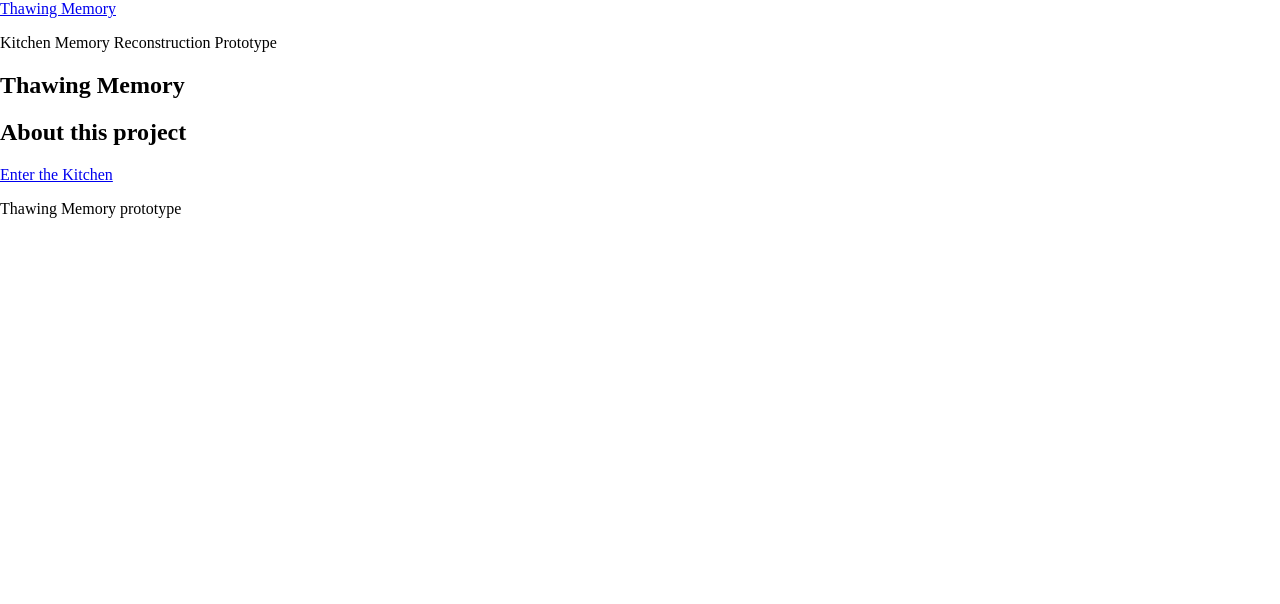
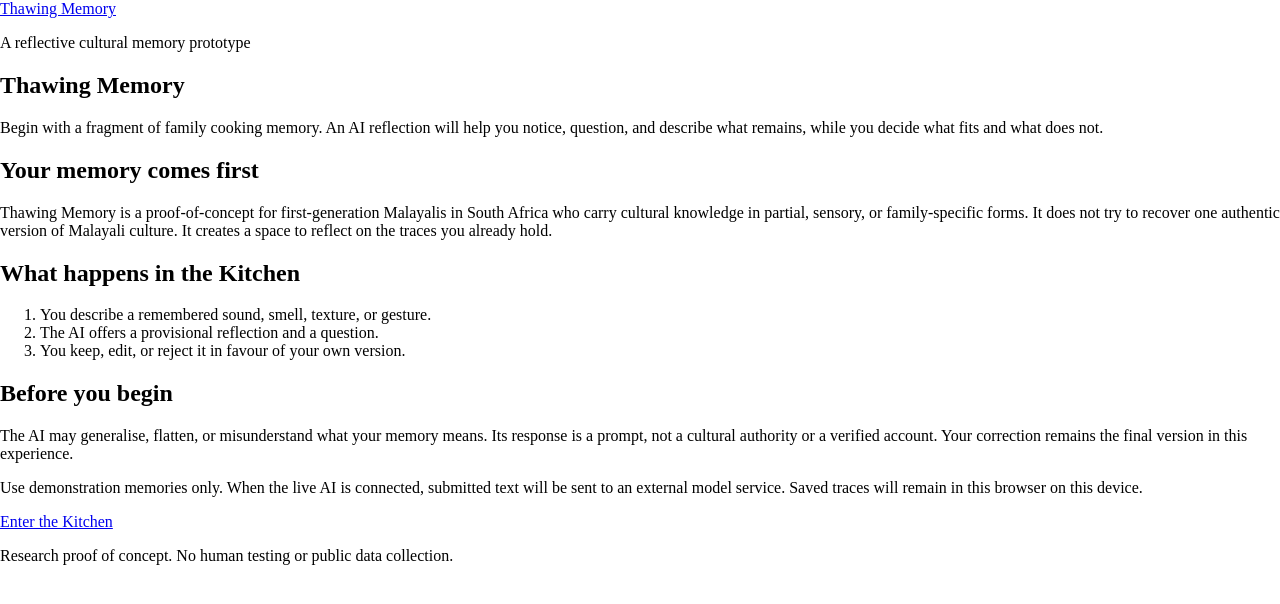
Before and after one commit to Wandering-Wind/ThawingMemory, a React (Vite) app: page / in a window 1280 px wide. Shown: the top 604 px of the page. Built offline with nearby package versions, Linux system fonts and the light colour scheme.

Commit message:
Home page excerpt

```diff
--- a/src/pages/Home/HomePage.jsx
+++ b/src/pages/Home/HomePage.jsx
@@ -11,12 +11,48 @@ function HomePage() {
 
       <main>
         <section className="landing-hero" aria-labelledby="landing-title">
-          <p>Kitchen Memory Reconstruction Prototype</p>
+          <p>A reflective cultural memory prototype</p>
           <h1 id="landing-title">Thawing Memory</h1>
+          <p>
+            Begin with a fragment of family cooking memory. An AI reflection
+            will help you notice, question, and describe what remains, while
+            you decide what fits and what does not.
+          </p>
         </section>
 
         <section className="landing-introduction" aria-labelledby="about-title">
-          <h2 id="about-title">About this project</h2>
+          <h2 id="about-title">Your memory comes first</h2>
+          <p>
+            Thawing Memory is a proof-of-concept for first-generation
+            Malayalis in South Africa who carry cultural knowledge in partial,
+            sensory, or family-specific forms. It does not try to recover one
+            authentic version of Malayali culture. It creates a space to
+            reflect on the traces you already hold.
+          </p>
+        </section>
+
+        <section className="landing-process" aria-labelledby="process-title">
+          <h2 id="process-title">What happens in the Kitchen</h2>
+          <ol>
+            <li>You describe a remembered sound, smell, texture, or gesture.</li>
+            <li>The AI offers a provisional reflection and a question.</li>
+            <li>You keep, edit, or reject it in favour of your own version.</li>
+          </ol>
+        </section>
+
+        <section className="landing-notice" aria-labelledby="notice-title">
+          <h2 id="notice-title">Before you begin</h2>
+          <p>
+            The AI may generalise, flatten, or misunderstand what your memory
+            means. Its response is a prompt, not a cultural authority or a
+            verified account. Your correction remains the final version in
+            this experience.
+          </p>
+          <p>
+            Use demonstration memories only. When the live AI is connected,
+            submitted text will be sent to an external model service. Saved
+            traces will remain in this browser on this device.
+          </p>
         </section>
 
         <section className="landing-entry" aria-label="Enter the prototype">
@@ -25,7 +61,7 @@ function HomePage() {
       </main>
 
       <footer className="site-footer">
-        <p>Thawing Memory prototype</p>
+        <p>Research proof of concept. No human testing or public data collection.</p>
       </footer>
     </div>
   )
```
